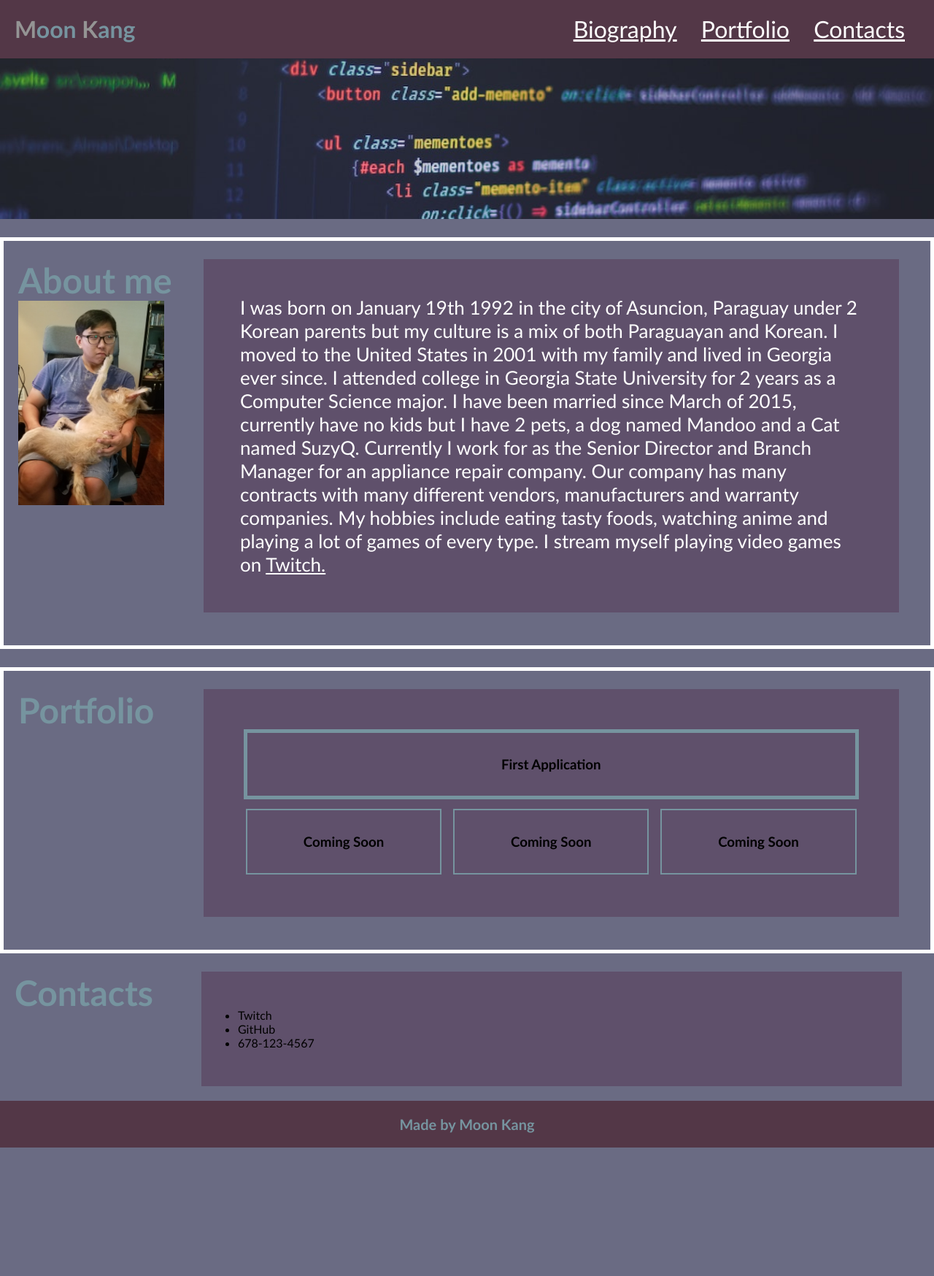
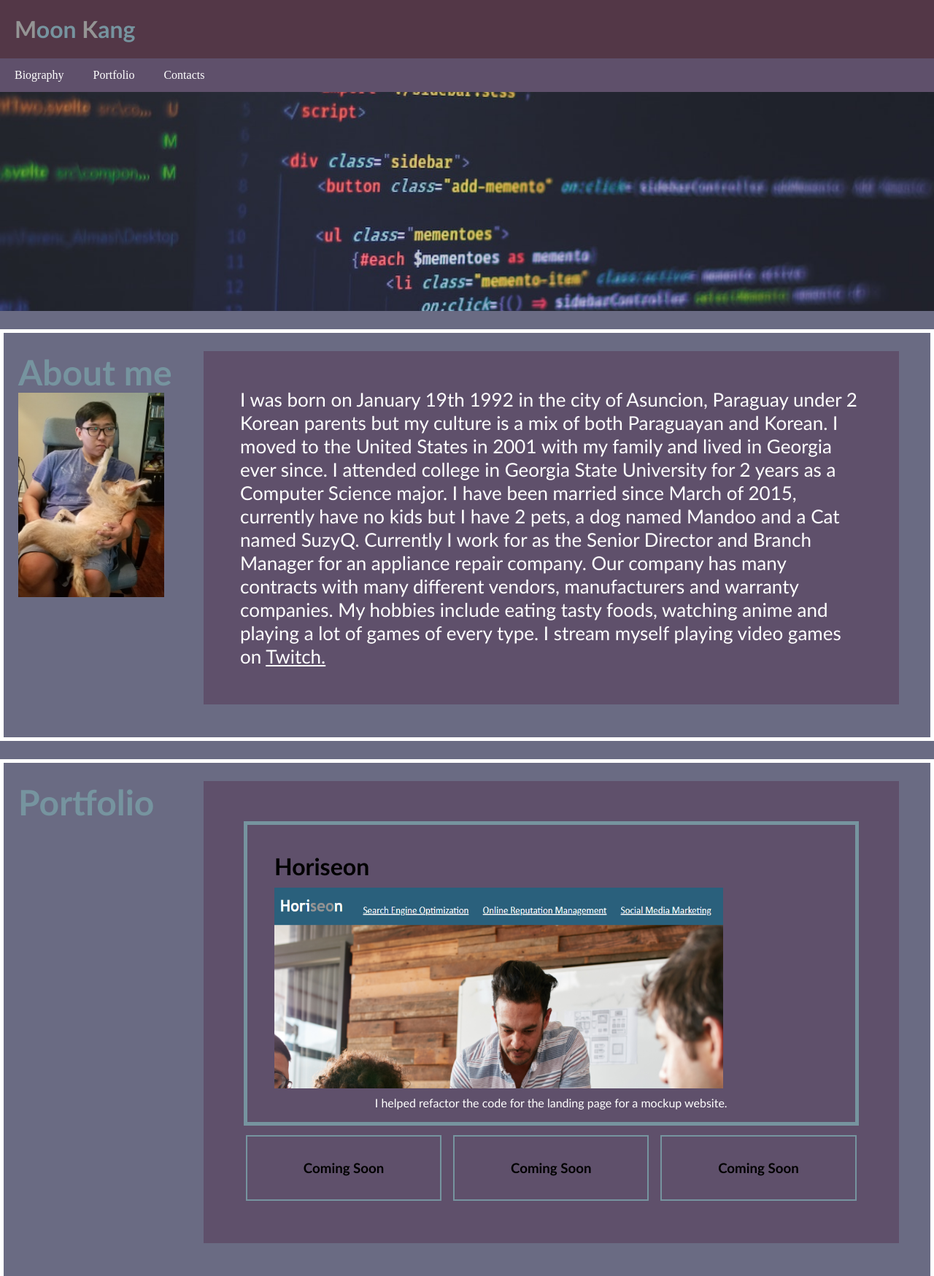
Before and after one commit to mkang987/Moon-Kang-Portfolio, a plain HTML site: page index.html in a window 1280 px wide. Shown: the top 1748 px of the page at 73% size. Before the commit the page ends 1572 px from the top, so only its background shows below. Drawn offline with Linux system fonts and the light colour scheme.

Commit message:
Added image for first app, styled Nav bar to adjust to screen size, added contact me

```diff
--- a/assets/styles/styles.css
+++ b/assets/styles/styles.css
@@ -21,9 +21,7 @@ body {
 }
 
 header {
-    position: fixed;
     top: 0;
-    z-index: 2;
     width: 100%;
     height:80px;
     padding: 20px;
@@ -41,22 +39,19 @@ header h1 #M {
     color: #949494;
 }
 
-header nav {
-    display:flex;
-    margin-right: 20px;
-    float: right;
-    font-family: 'Gill Sans', 'Gill Sans MT', Calibri, 'Trebuchet MS', sans-serif;
-    font-size: 32px;
-}
+nav {
+    display: flex;
+    background-color: var(--EngVio);
+  }
 
-header nav ul {
-    list-style-type: none;
-}
 
-header nav ul li {
-    display: inline-block;
-    margin-left: 25px;
-}
+  nav a {
+    color: var(--White);
+    padding: 14px 20px;
+    text-decoration: none;
+    text-align: center;
+  }
+
 
 a {
     color: #ffffff;
@@ -80,11 +75,6 @@ p {
 
 
 /* Class selectors */
-
-.infoExt {
-    display: none;
-    padding: 1% 0;
-}
 
 .aboutme {
     width: 100%;
@@ -126,7 +116,7 @@ p {
     align-self: stretch;
     align-content: center;
     flex: 1 0 80%;
-    display: flex;
+    display: inline-block;
     flex-direction: row;
     justify-content: space-evenly;
     min-height: 100%;
@@ -135,6 +125,29 @@ p {
     outline: 5px solid var(--PewBlue);
 }
 
+.mainworks h3 {
+    margin: 2px;
+    padding: 3px;
+    font-size: 200%;
+}
+
+.caption {
+    text-align: center;
+    display: block;
+    margin: 2px;
+    color: var(--White);
+}
+
+.mainworks img {
+    width: 80%;
+    height: 80%;
+    margin: 5px;
+    display: inline-block;
+}
+
+.contactme section {
+    font-size: 200%;
+}
 
 /* Hover glow/shadow effect */
 
@@ -203,3 +216,9 @@ footer h2 {
     font-size: 20px;
     color: var(--PewBlue);
 }
+
+@media screen and (max-width: 960px) {
+    main, nav {
+        flex-direction: column;
+    }
+}
--- a/index.html
+++ b/index.html
@@ -2,28 +2,22 @@
 <html lang="en-us">
 
 <head>
+    <title>Moon Kang Portfolio</title>
     <meta charset="UTF-8" />
+    <meta name="viewport" content="width=device-width, initial-scale=1" />
     <link rel="stylesheet" href="./assets/styles/styles.css">
-    <title>Moon Kang Portfolio</title>
 </head>
 
 <body>
     <header>
         <h1><span id="M">M</span>oon <span id="M">K</span>ang</h1>
-        <nav>
-            <ul>
-                <li>
-                    <a href="#Bio">Biography</a>
-                </li>
-                <li>
-                    <a href="#Portfolio">Portfolio</a>
-                </li>
-                <li>
-                    <a href="#Contacts">Contacts</a>
-                </li>
-            </ul>
-        </nav>
     </header>
+
+    <nav>
+            <a href="#Bio">Biography</a>
+            <a href="#Portfolio">Portfolio</a>
+            <a href="#Contacts">Contacts</a>
+    </nav>
 
     <div id = "banner"></div>
 
@@ -51,11 +45,9 @@
 
         <section class ="row">
             <article class = "mainworks">
-                <h3>First Application</h3>
-                    <ul class = "infoExt">
-                        <br>
-                            A simple rock, paper, scissors simulator made with Java.
-                    </ul>
+                <h3>Horiseon</h3>
+                    <img src = "assets/img/imgHoriseon.png" alt = "Horiseon landing page example"/>
+                       <span class = "caption">I helped refactor the code for the landing page for a mockup website.</span>
             </article>
 
             <article class = "works">
@@ -79,9 +71,10 @@
 
         <section>
             <ul>
-                <li>Twitch</li>
-                <li>GitHub</li>
-                <li>678-123-4567</li>
+                <li><a href ="https://twitch.tv/pooopmonster" target="_blank">Twitch</a></li>
+                <li><a href ="https://github.com/mkang987" target="_blank">GitHub</a></li>
+                <li>mkang987@gmail.com</li>
+                <li>123-456-7890</li>
             </ul>
         </section>
     </div>
```
Also changed, not shown: assets/img/imgHoriseon.png (added), 1 other file.
